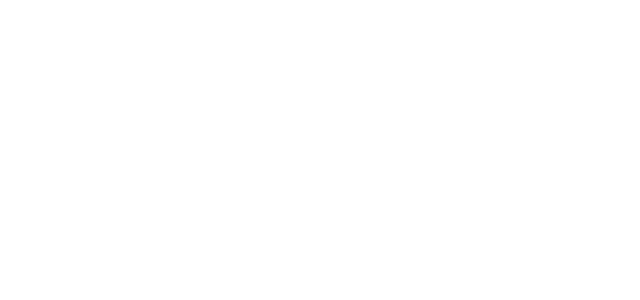
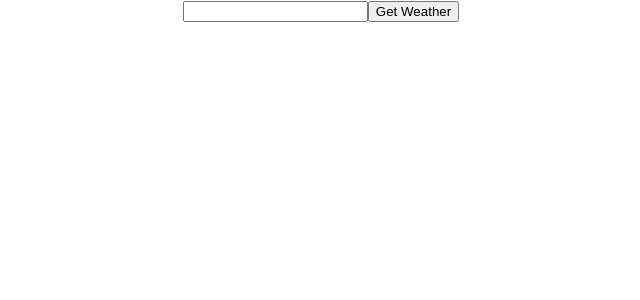
Before and after one commit to javascpdev/Weather-App, a React (Create React App) app in the folder my-weather/: page / in a window 1280 px wide. Both pictures are taken after a click on the button "CLICK TO GET STARTED!". Shown: the top 300 px of the page, without its empty margins (319-959 px from the left). Built offline with nearby package versions, Linux system fonts and the light colour scheme.

Commit message:
Reverted back to getting wx via zip

```diff
--- a/my-weather/src/components/CurrentWxCard.js
+++ b/my-weather/src/components/CurrentWxCard.js
@@ -1,7 +1,34 @@
 import React from 'react';
 import { CssBaseline, Container, Paper, Typography } from '@material-ui/core';
+import { makeStyles } from '@material-ui/core';
+
+const useStyles = makeStyles(theme => ({
+    mainCont: {
+        display: 'flex',
+        flexDirection: 'column',
+        alignItems: 'center',
+        justifyContent: 'center',
+        backgroundImage: "url(https://marketplace.canva.com/MADEbjXFeOw/1/thumbnail_large/canva-empty-blue-sky-as-weather-background-MADEbjXFeOw.jpg)",
+        backgroundRepeat: 'no-repeat',
+        backgroundSize: 'cover',
+        margin: '0 auto'
+    },
+    paper: {
+      padding: theme.spacing(3, 2),
+      width: 400,
+      height: 250,
+      display: 'flex',
+      flexDirection: 'column',
+      justifyContent: 'center',
+      backgroundColor: 'rgba(255, 255, 255, 0.3)'
+    },
+}))
+
+
 
 const CurrentWxCard = (props) => {
+
+    const classes = useStyles();
     // console.log(props)
     return (
         <div>
@@ -12,8 +39,8 @@ const CurrentWxCard = (props) => {
                     <div>
                         <React.Fragment>
                             <CssBaseline/>
-                            <Container>
-                                <Paper>
+                            <Container className={classes.mainCont} maxWidth="100%" style = {{height: '100vh', width: '100vw'}}>
+                                <Paper className={classes.paper}>
                                     <div className="weather-icon">
                                         <img src={`https://www.weatherbit.io/static/img/icons/${weather}.png`} alt="wx-icon"/>
                                     </div>
--- a/my-weather/src/components/Dashboard.js
+++ b/my-weather/src/components/Dashboard.js
@@ -1,4 +1,3 @@
-// Core Imports
 import React, {useState, useEffect} from 'react';
 import axios from 'axios';
 
@@ -7,26 +6,44 @@ import CurrentWxCard from './CurrentWxCard';
 
 const Dashboard = () => {
     const [currentWx, setCurrentWx] = useState([]);
+    const [userLocation, setUserLocation] = useState({
+        postal_code: ''
+    });
 
-    window.onload = () => {
-        if(navigator.geolocation.getCurrentPosition) {
-            navigator.geolocation.getCurrentPosition(function(position) {
-                let lat = position.coords.latitude;
-                let lon = position.coords.longitude;
+    const handleLocationChange = event => {
+        event.preventDefault();
+        setUserLocation({[event.target.name]: event.target.value})
+    };
 
-                let key = 'cd48f97735b04b7289b16e1613d1d2f1'
+    // function cToF(celsius) {
+    //     let cTemp = celsius
+    //     let cToFahr = cTemp * 9 / 5 + 32;
+    //     let message = cTemp +'\xB0C is' + cToFahr + ' \xB0F.';
+    //         console.log(message)
+    // }
 
-                axios.get(`https://api.weatherbit.io/v2.0/current?lat=${lat}&lon=${lon}&key=${key}`)
-                .then(res => {
-                console.log(res)
-                setCurrentWx(res.data.data)
-                })
-            })
-        }
+    const handleSubmit = event => {
+        event.preventDefault();
+        axios.get(`https://api.weatherbit.io/v2.0/current?postal_code=${userLocation.postal_code}&key=cd48f97735b04b7289b16e1613d1d2f1&units=i`)
+        .then(res => {
+            console.log(res)
+            setCurrentWx(res.data.data)
+        })
     }
+    console.log(currentWx)
 
     return (
         <div>
+            <form onSubmit={handleSubmit}>
+                <input
+                label="Zip Code"
+                name="postal_code"
+                type="text"
+                value={userLocation.postal_code}
+                onChange={handleLocationChange}
+                />
+            <button type="Submit">Get Weather</button>
+            </form>
             <div>
                 {currentWx.map(info => {
                     return (
```
